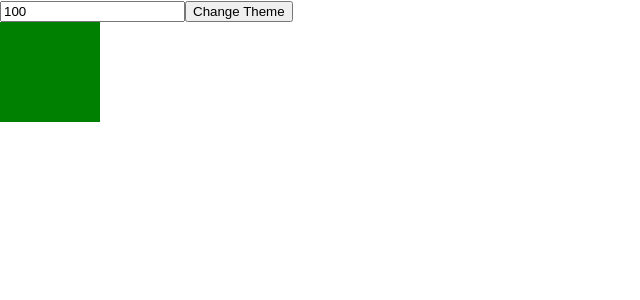
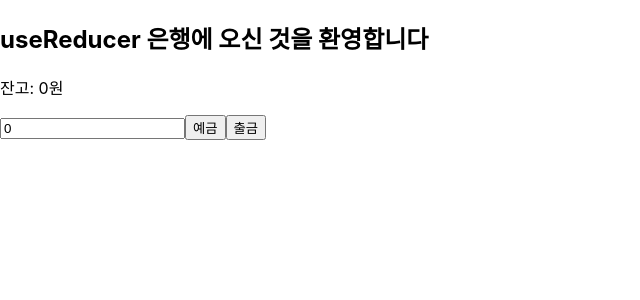
Before and after one commit to u0empty/hook-study, a React (Create React App) app: page / in a window 1280 px wide. Shown: the top 300 px of the page, without its empty margins (0-640 px from the left). Built offline with nearby package versions, Linux system fonts and the light colour scheme.

Commit message:
✨ useReducer study - 1
- gitmessage 추가

```diff
--- a/src/App.js
+++ b/src/App.js
@@ -1,27 +1,54 @@
-import React, { useCallback, useState } from "react";
-import Box from "./Box";
+import React, { useState, useReducer } from "react";
+
+// reducer - state 업데이트 역할 (은행)
+// dispatch - state 업데이트를 위한 요구
+// action - 요구 내용
+
+const ACTION_TYPES = {
+  deposit: "deposit",
+  withdraw: "withdraw",
+};
+
+const reducer = (state, action) => {
+  console.log("reducer가 일을 합니다!", state, action);
+  switch (action.type) {
+    case ACTION_TYPES.deposit:
+      return state + action.payload;
+    case ACTION_TYPES.withdraw:
+      return state - action.payload;
+    default: // 타입이 이상한 경우 일을 하지 않음으로써 실수 방지!
+      return state;
+  }
+};
 
 function App() {
-  const [size, setSize] = useState(100);
-  const [isDark, setIsDark] = useState(false);
-
-  const createBoxStyle = useCallback(() => {
-    return {
-      backgroundColor: "green",
-      width: `${size}px`,
-      height: `${size}px`,
-    };
-  }, [size]);
+  const [number, setNumber] = useState(0);
+  const [money, dispatch] = useReducer(reducer, 0);
 
   return (
-    <div style={{ backgroundColor: isDark ? "black" : "white" }}>
+    <div>
+      <h2>useReducer 은행에 오신 것을 환영합니다</h2>
+      <p>잔고: {money}원</p>
       <input
         type="number"
-        value={size}
-        onChange={(e) => setSize(e.target.value)}
+        value={number}
+        onChange={(e) => setNumber(parseInt(e.target.value))}
+        step="1000"
       />
-      <button onClick={(e) => setIsDark(!isDark)}>Change Theme</button>
-      <Box createBoxStyle={createBoxStyle} />
+      <button
+        onClick={() => {
+          dispatch({ type: ACTION_TYPES.deposit, payload: number });
+        }}
+      >
+        예금
+      </button>
+      <button
+        onClick={() => {
+          dispatch({ type: ACTION_TYPES.withdraw, payload: number });
+        }}
+      >
+        출금
+      </button>
     </div>
   );
 }
```
